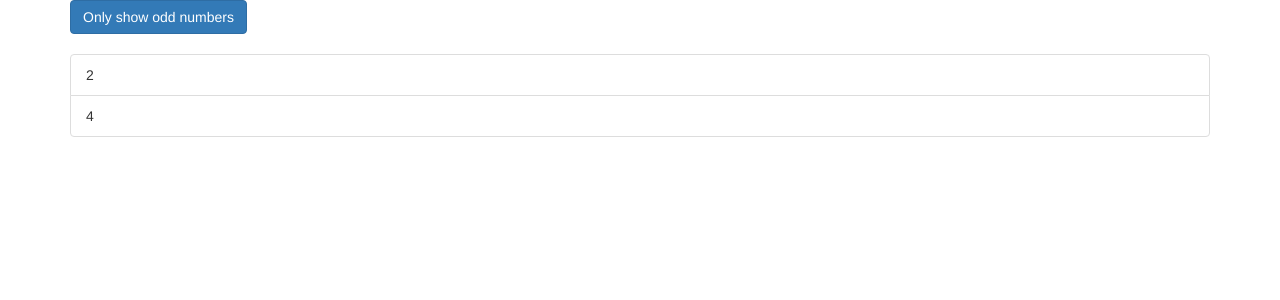
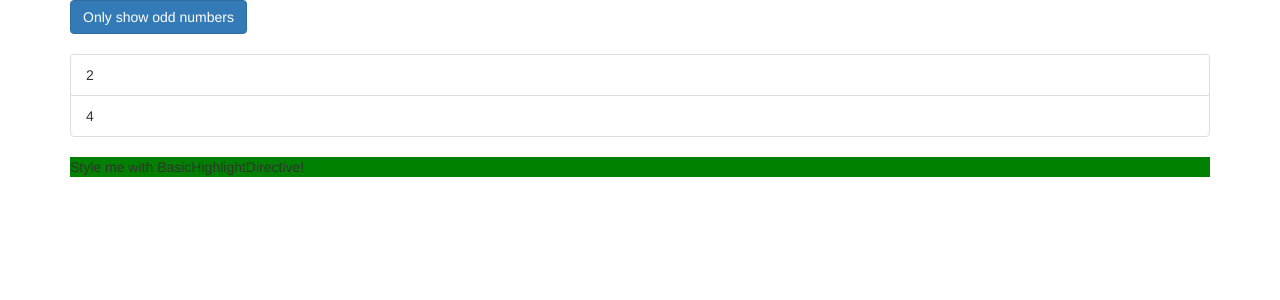
Before and after one commit to peterussell/directives-start, an Angular app: page / in a window 1280 px wide. Shown: the top 300 px of the page. Built offline with nearby package versions, Linux system fonts and the light colour scheme.

Commit message:
Adds first custom directive class and usage.

```diff
--- a/src/app/app.component.html
+++ b/src/app/app.component.html
@@ -24,6 +24,8 @@
           </li>
         </div>
       </ul>
+      <!-- We don't use square brackets for our own directors, not binding it -->
+      <p appBasicHighlight>Style me with BasicHighlightDirective!</p>
     </div>
   </div>
 </div>
--- a/src/app/app.module.ts
+++ b/src/app/app.module.ts
@@ -2,10 +2,12 @@ import { BrowserModule } from '@angular/platform-browser';
 import { NgModule } from '@angular/core';
 
 import { AppComponent } from './app.component';
+import { BasicHighlightDirective } from './basic-highlight/basic-highlight.directive';
 
 @NgModule({
   declarations: [
-    AppComponent
+    AppComponent,
+    BasicHighlightDirective
   ],
   imports: [
     BrowserModule
--- /dev/null
+++ b/src/app/basic-highlight/basic-highlight.directive.ts
@@ -0,0 +1,20 @@
+import { Directive, ElementRef, OnInit } from '@angular/core';
+
+@Directive({
+  /* NB: appBasicHighlight (no square brackets) makes it an *element*
+     directive, eg. <appBasicHighlight>. By adding brackets, it makes it
+     an *attribute* directive which can be applied as an attribute on
+     HTML elements, eg. <p appBasicHighlight>. */
+  selector: '[appBasicHighlight]'
+})
+export class BasicHighlightDirective implements OnInit {
+  constructor(private myElementRef: ElementRef) { // NB: 'private' makes it a class property
+    // The element to apply the diretive to is passed in (Dependency Injection).
+  }
+
+  /* Directives don't have all lifecycle events (eg. ones related to view
+     events don't make sense for a directive), but it does have some. */
+  ngOnInit() {
+    this.myElementRef.nativeElement.style.backgroundColor = 'green';
+  }
+}
```
